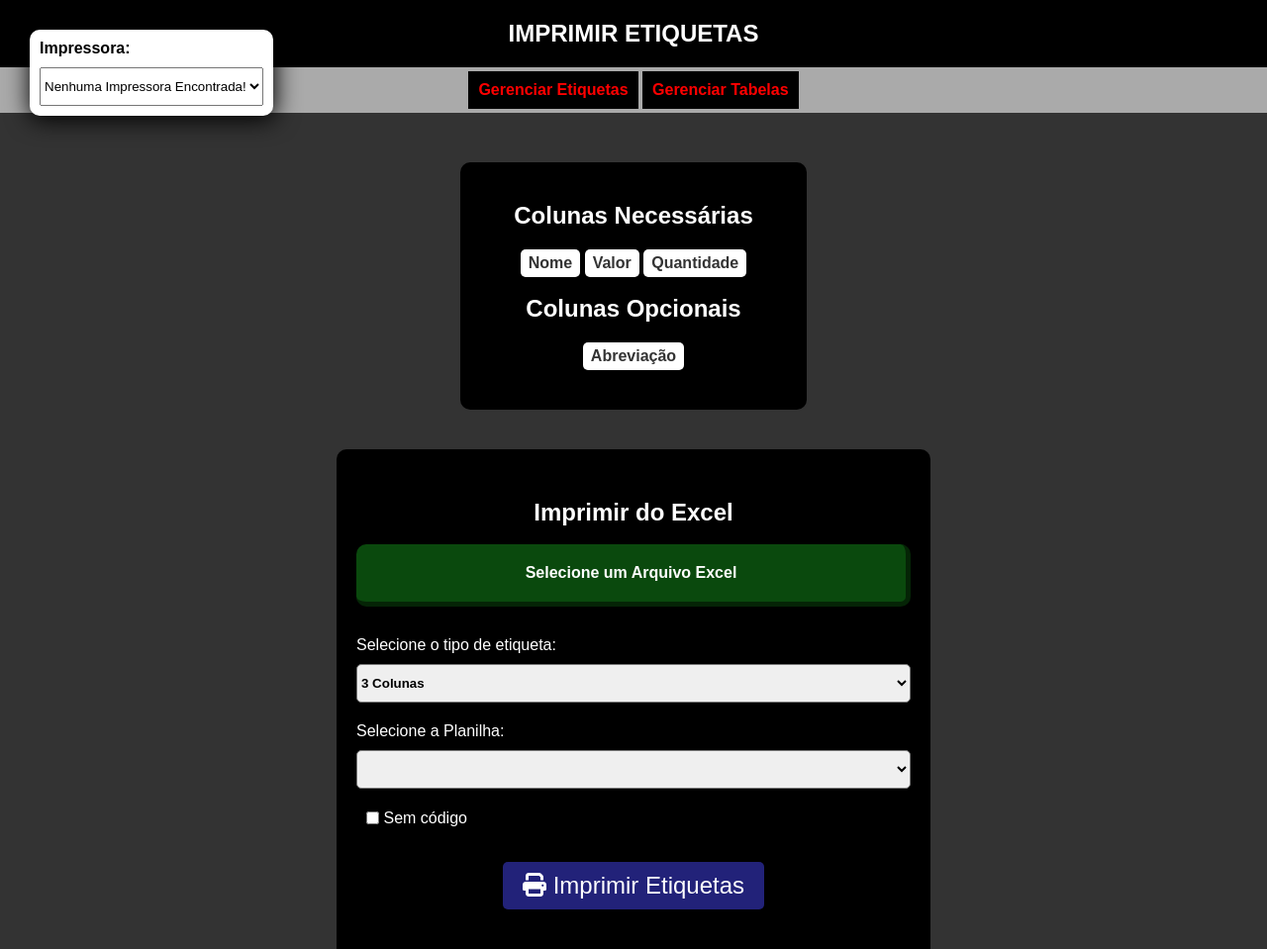
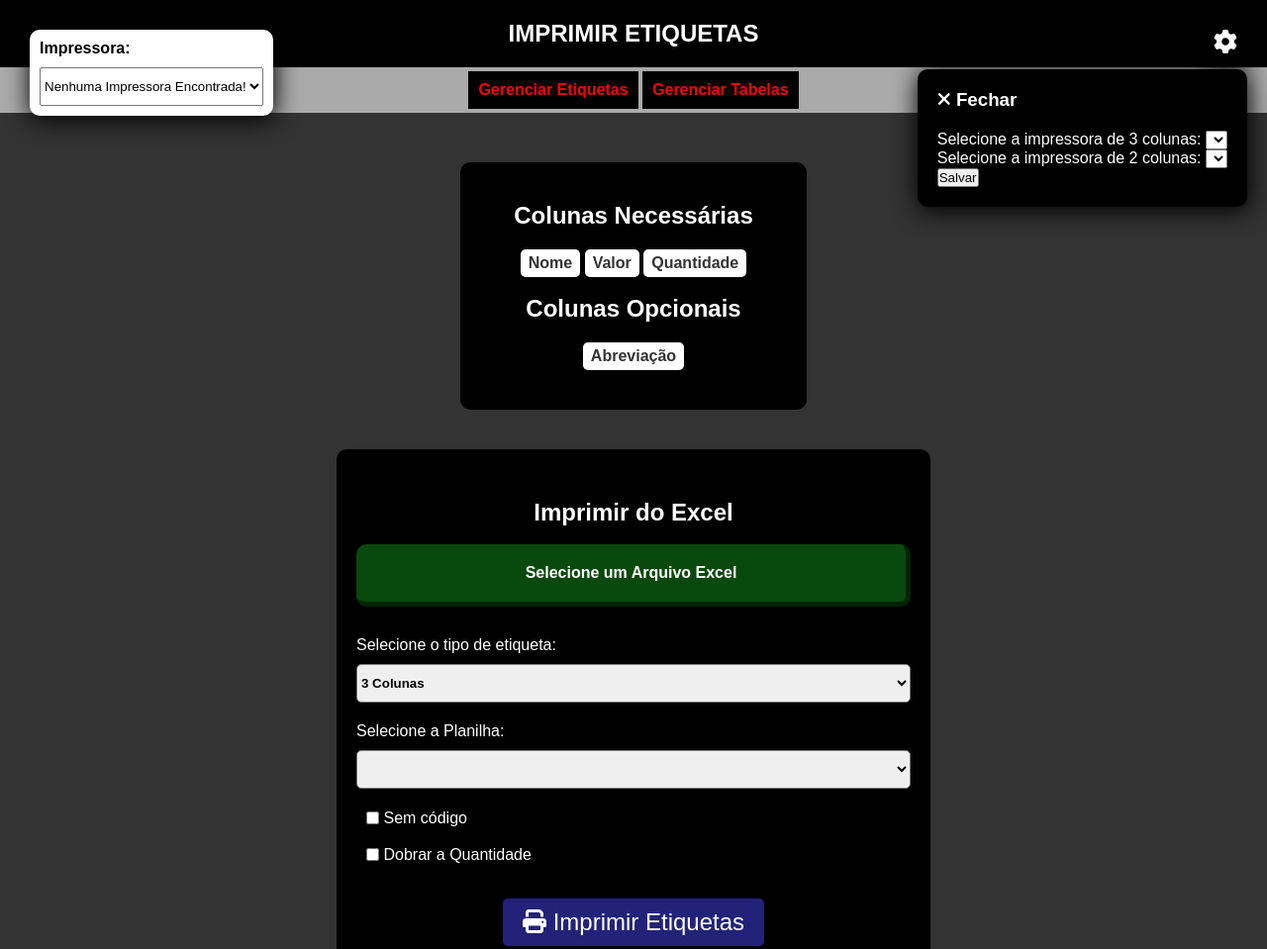
Before and after one commit to Massaki19989/AtomacaoEtiquetasFront, a website with bundled scripts: page .Front Gerador de Etiqueta/index.html in a window 1280 px wide. Shown: the top 959 px of the page at 99% size. Built offline with nearby package versions, Linux system fonts and the light colour scheme; files whose address does not match are found by name.

Commit message:
Atualizações incompletas

```diff
--- a/.Front Gerador de Etiqueta/css/style.css
+++ b/.Front Gerador de Etiqueta/css/style.css
@@ -5,6 +5,42 @@
     font-family: Arial, sans-serif;
 }
 
+.config{
+    position: fixed;
+    top: 20px;
+    right: 20px;
+    background-color: black;
+    color: white;
+    padding: 10px;
+    border-radius: 50%;
+    cursor: pointer;
+    z-index: 999;
+    -webkit-box-shadow: 1px 3px 24px 1px #000000;
+    box-shadow: 1px 3px 24px 1px #000000;
+    font-size: 24px;
+}
+
+.config-options{
+    position: fixed;
+    top: 70px;
+    right: 20px;
+    background-color: black;
+    color: white;
+    padding: 20px;
+    border-radius: 10px;
+    z-index: 999;
+    -webkit-box-shadow: 1px 3px 24px 1px #000000;
+    box-shadow: 1px 3px 24px 1px #000000;
+}
+
+.config-options .close{
+    cursor: pointer;
+    padding-bottom: 20px;
+}
+
+.config:hover{
+    background-color: rgb(36, 36, 36);
+}
 
 .subheader{
     background-color: rgb(170, 170, 170);
@@ -360,6 +396,6 @@ footer{
 }
 
 .bg-yellow{
-    background-color: rgb(163, 163, 38) !important;
+    background-color: rgb(168, 168, 0) !important;
     color: black !important;
 }
--- a/.Front Gerador de Etiqueta/index.html
+++ b/.Front Gerador de Etiqueta/index.html
@@ -13,6 +13,33 @@
             <h1>IMPRIMIR ETIQUETAS</h1>
         </header>
         <section class="subheader"></section>
+        <div class="config">
+            <i class="fa fa-gear"></i>
+        </div><!--config-->
+
+        <div class="config-options">
+            <div class="close">
+                <h3><i class="fa fa-close"></i> Fechar</h3>
+            </div><!--close-->
+
+            <form method="post">
+                <div class="option">
+                    <label for="3cols">Selecione a impressora de 3 colunas:</label>
+                    <select name="3cols" id="3cols"></select>
+                </div><!--option-->
+
+                <div class="option">
+                    <label for="2cols">Selecione a impressora de 2 colunas:</label>
+                    <select name="2cols" id="2cols"></select>
+                </div><!--option-->
+
+                <button type="submit">Salvar</button>
+            </form>
+
+            </div><!--options-->
+        </div><!--config-options-->
+
+
         <main>
             <div class="imprimir d-none"><h2>Imprimindo...</h2></div>
             <div class="message d-none"><div class="box-message"><p>Impressão Concluida!!!</p> <button>Ok!</button> </div></div>
@@ -73,7 +100,13 @@
                     <div class="noCode">
                         <input type="checkbox" name="code" id="noCode" style="cursor: pointer;" value="true">
                         <label for="noCode" style="cursor: pointer; user-select: none;">Sem código</label>
+
+                        <br><br>
+
+                        <input type="checkbox" name="double" id="double" style="cursor: pointer;">
+                        <label for="double" style="cursor: pointer; user-select: none;">Dobrar a Quantidade</label>
                     </div><!--noCode-->
+
                     <button id="processButton" class="print"><i class="fa fa-print"></i> Imprimir Etiquetas</button>
                 </form>
             </section><!--file-->
```
Also changed, not shown: .Front Gerador de Etiqueta/js/api/tabelas.js (+24 -0 lines), .Front Gerador de Etiqueta/pages/excel.html (+4 -1 lines).
